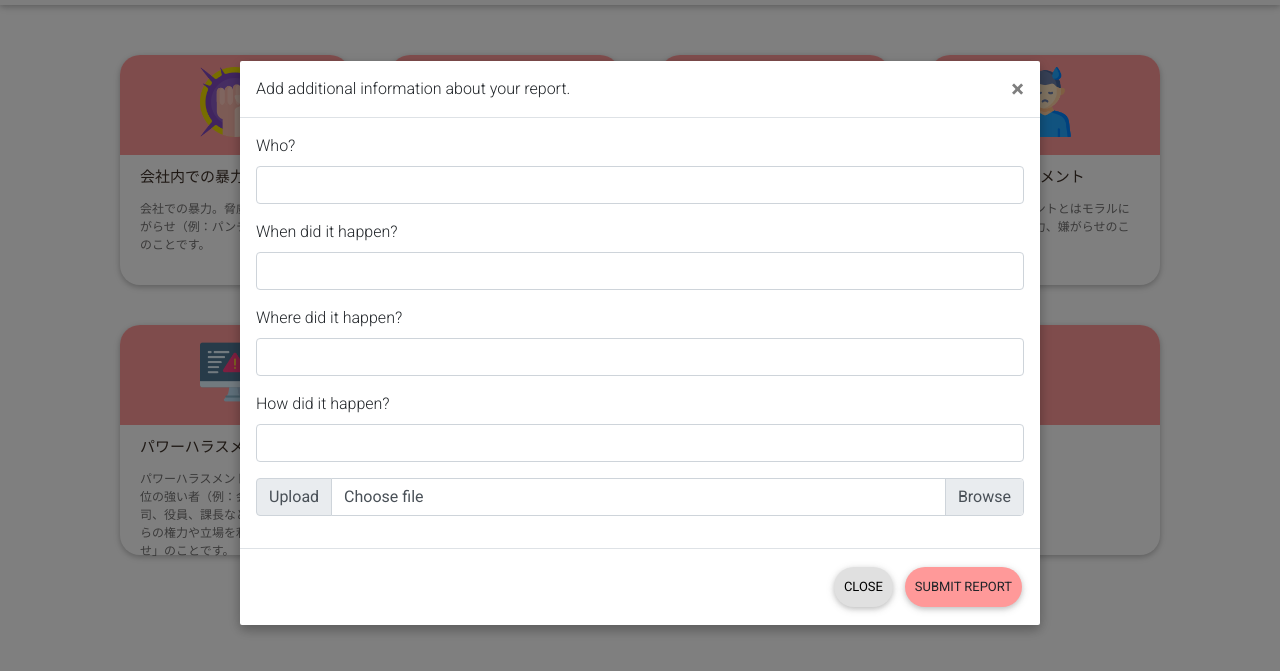
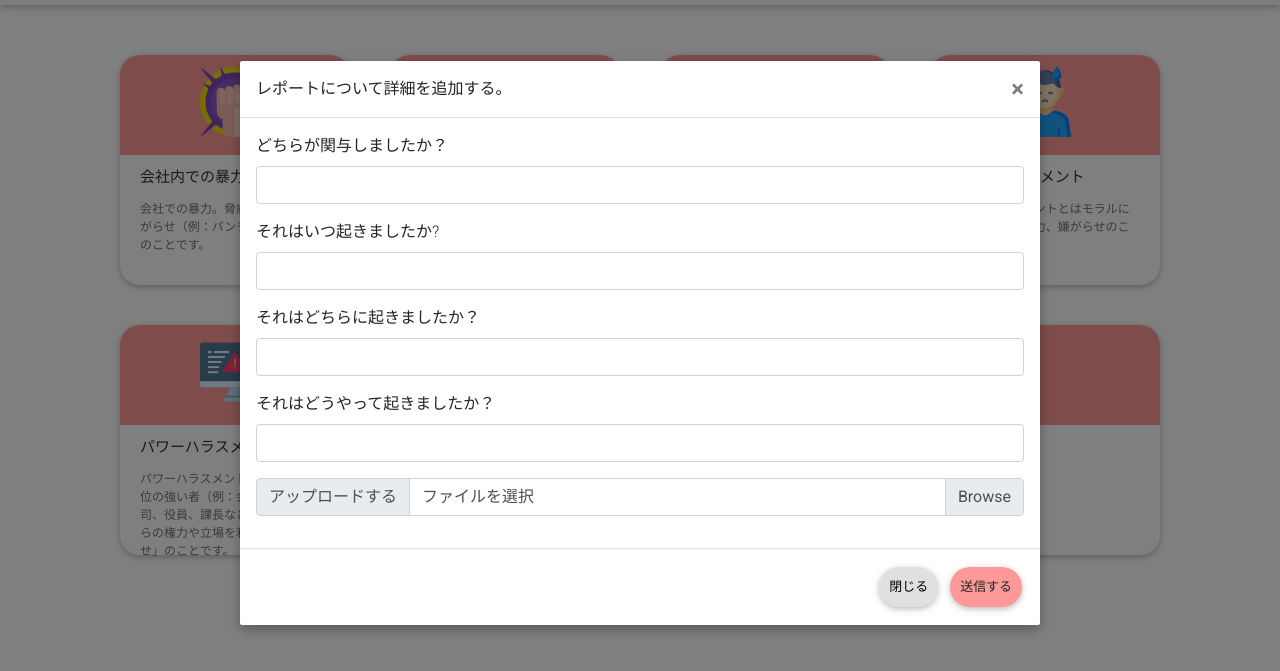
Before and after one commit to erikatorio/poc-sakura-client-side, a plain HTML site: page home.html in a window 1280 px wide. Both pictures are taken after a click on the link 505 px from the left and 277 px from the top of the page. Shown: the part 57-728 px from the top of the page. Drawn offline with nearby package versions, Linux system fonts and the light colour scheme.

Commit message:
translated add details modal

```diff
--- a/home.html
+++ b/home.html
@@ -213,37 +213,37 @@
         <div class="modal-dialog modal-lg modal-dialog-centered" role="document">
             <div class="modal-content">
             <div class="modal-header">
-                Add additional information about your report.
+              レポートについて詳細を追加する。
                 <button type="button" class="close" data-dismiss="modal" aria-hidden="true">×</button>
                 </div>
                 <div class="modal-body">
                     <div id="adtl_info">
                         <form>
                             <div class="form-group">
-                            <label for="exampleFormControlInput1">Who?</label>
+                            <label for="exampleFormControlInput1">どちらが関与しましたか？</label>
                             <input type="text" class="form-control" name="who" placeholder="">
                         </div>
                         <div class="form-group">
-                            <label for="exampleFormControlInput1">When did it happen?</label>
+                            <label for="exampleFormControlInput1">それはいつ起きましたか?</label>
                             <input type="text" class="form-control" name="when" placeholder="">
                         </div>
                             <div class="form-group">
-                            <label for="exampleFormControlInput1">Where did it happen?</label>
+                            <label for="exampleFormControlInput1">それはどちらに起きましたか？</label>
                             <input type="text" class="form-control" name="where" placeholder="">
                         </div>
                             <div class="form-group">
-                            <label for="exampleFormControlTextarea1">How did it happen?</label>
+                            <label for="exampleFormControlTextarea1">それはどうやって起きましたか？</label>
                             <input type="text" class="form-control" name="how" placeholder="">
                             </div>
                           <div class="form-group">
                             <div class="input-group">
                               <div class="input-group-prepend">
-                                <span class="input-group-text" id="inputGroupFileAddon01">Upload</span>
+                                <span class="input-group-text" id="inputGroupFileAddon01">アップロードする</span>
                               </div>
                               <div class="custom-file">
                                 <input type="file" class="custom-file-input" id="inputGroupFile01"
                                   aria-describedby="inputGroupFileAddon01">
-                                <label class="custom-file-label" for="inputGroupFile01">Choose file</label>
+                                <label class="custom-file-label" for="inputGroupFile01">ファイルを選択</label>
                               </div>
                             </div>
                           </div>
@@ -251,8 +251,8 @@
                     </div>
                 </div>
                 <div class="modal-footer">
-                <button type="button" class="btn btn-light" data-dismiss="modal">Close</button>
-                <button id="submit_btn2" type="submit" class="btn" data-toggle="modal">Submit Report</button>
+                <button type="button" class="btn btn-light" data-dismiss="modal">閉じる</button>
+                <button id="submit_btn2" type="submit" class="btn" data-toggle="modal">送信する</button>
                 </div>
         </div>
         </div>
```
